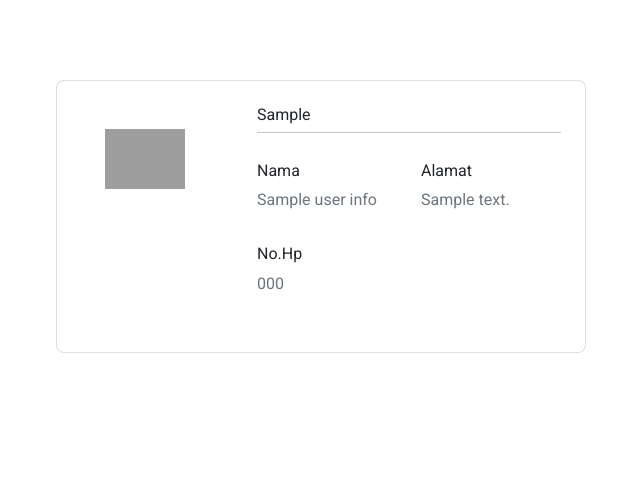
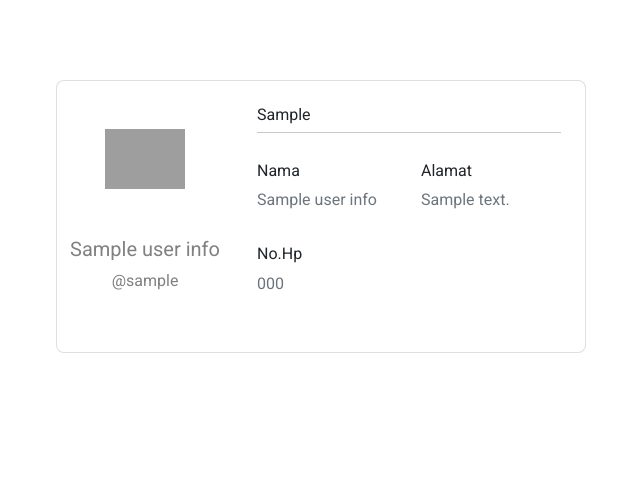
Before and after one commit to maulanaatthur/healthypet, a Flask app: template templates/profile.html in a window 1280 px wide. Shown: the part 257-746 px from the top of the page, without its empty margins (319-959 px from the left). Run offline with Flask 3, Linux system fonts and the light colour scheme; the template is opened without the code that fills it: most values are stand-ins (such as "Sample title", 1, 10 or a date in 2020); some libraries are stand-ins or nearby versions; grey boxes are pictures that could not be loaded.

Commit message:
commit baru

```diff
--- a/app.py
+++ b/app.py
@@ -480,7 +480,8 @@ def save_img():
         username = payload["id"]
         name_receive = request.form["name_give"]
         about_receive = request.form["about_give"]
-        new_doc = {"profile_name": name_receive, "profile_info": about_receive}
+        alamat_receive = request.form["alamat_give"]
+        new_doc = {"profile_name": name_receive, "profile_info": about_receive,"alamat" : alamat_receive}
         if "file_give" in request.files:
             file = request.files["file_give"]
             filename = secure_filename(file.filename)
--- a/templates/profile.html
+++ b/templates/profile.html
@@ -141,8 +141,8 @@
                         style="border-top-left-radius: .5rem; border-bottom-left-radius: .5rem;">
                         <img src="{{ url_for('static', filename=user_info.profile_pic_real) }}"
                           alt="Avatar" class="img-fluid my-5" style="width: 80px;" />
-                        <h5>{{ user_info.profile_name }}</h5>
-                        <p>@{{ user_info.username }}</p>
+                        <h5 style="color: gray;">{{ user_info.profile_name }}</h5>
+                        <p style="color: gray;">@{{ user_info.username }}</p>
                         <i class="far fa-edit mb-5"></i>
 
 
```
Also changed, not shown: static/profile_pics/Bekasi00.jpg.
